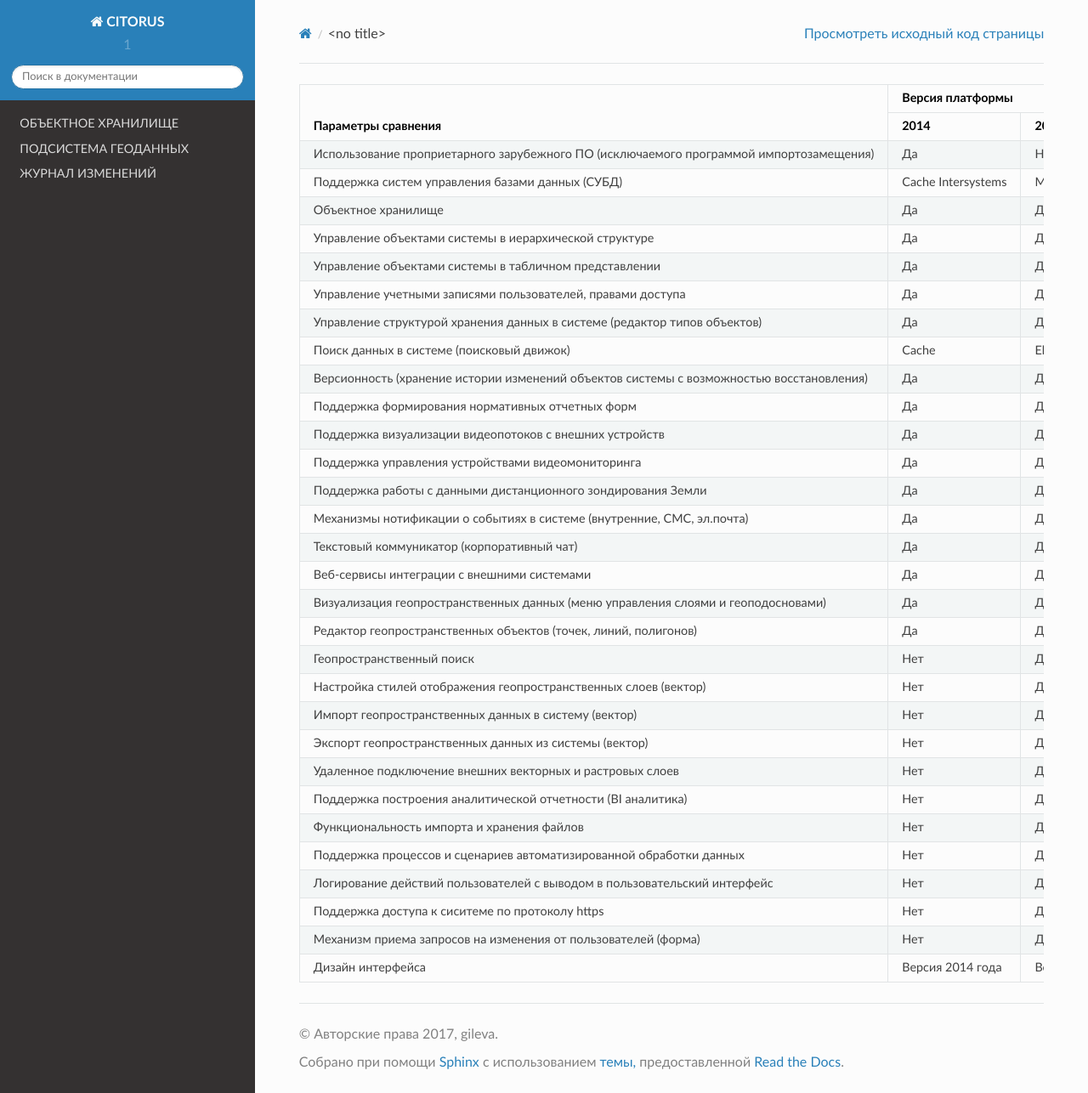
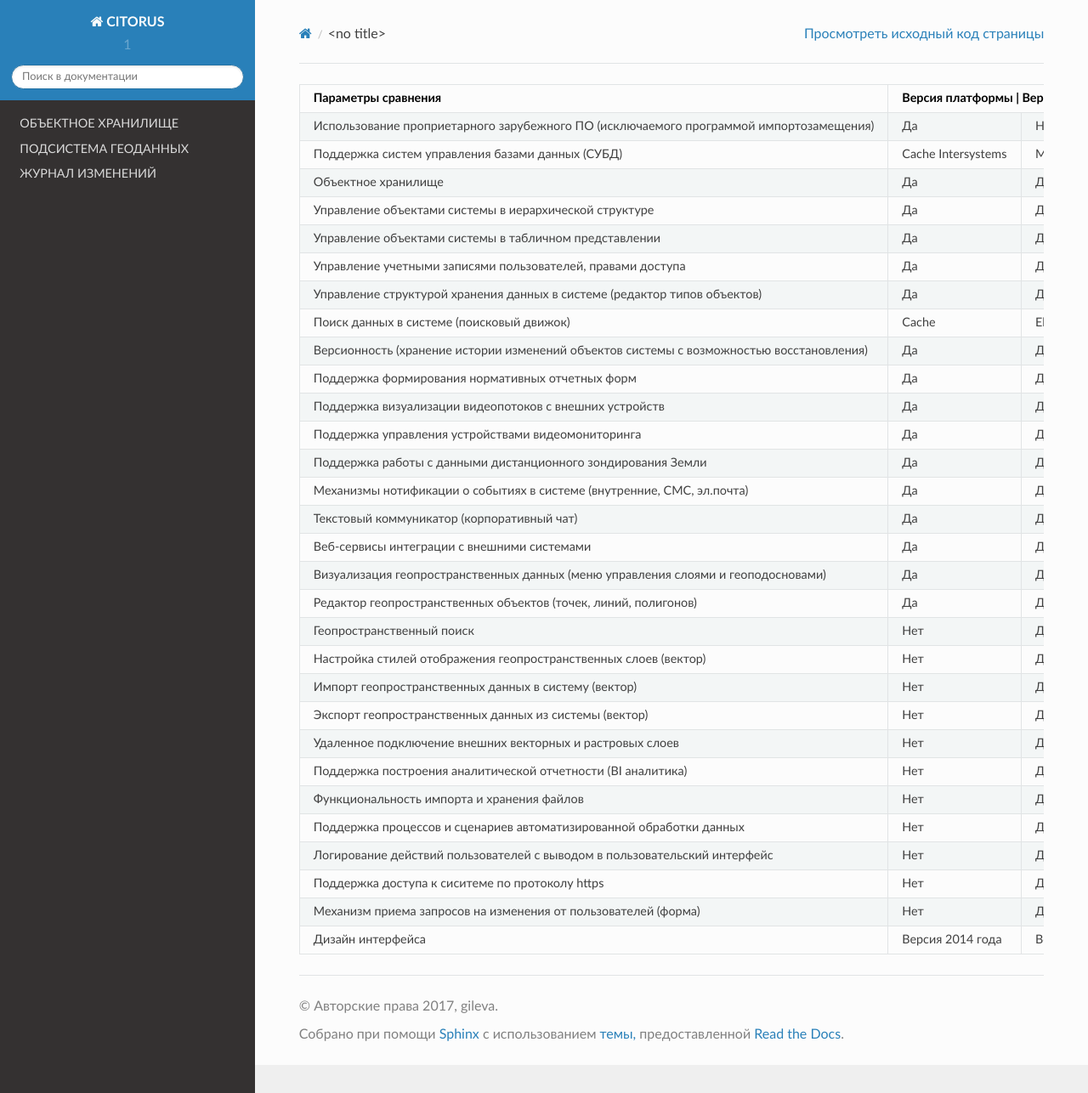
Before and after one commit to citoruspm/citorus, a Sphinx documentation site: the page built from source/versions.rst, in a window 1280 px wide and 1286 px high. Shown: the whole window at 85% size. Built offline with Sphinx 7.4.7 and the Read the Docs theme 2.0.0, drawn with Linux system fonts in a browser that asks for light colours; formulas are drawn with MathJax 3.

Commit message:
Update versions.rst

```diff
--- a/source/versions.rst
+++ b/source/versions.rst
@@ -1,7 +1,6 @@
 +--------------------------------------------------------------------+------------------------------------------------+
-|                                                                    |               Версия платформы                 |
-+                  Параметры сравнения                               +--------------------+---------------------------+
-|                                                                    |       2014         |          2017             |
+|                                                                    | Версия платформы   |   Версия платформы 2017   |
+|                   Параметры сравнения                              | 2014               |                           |
 +====================================================================+====================+===========================+
 | Использование проприетарного зарубежного ПО                        |                    |                           |
 | (исключаемого программой импортозамещения)                         |        Да          |              Нет          |
```
